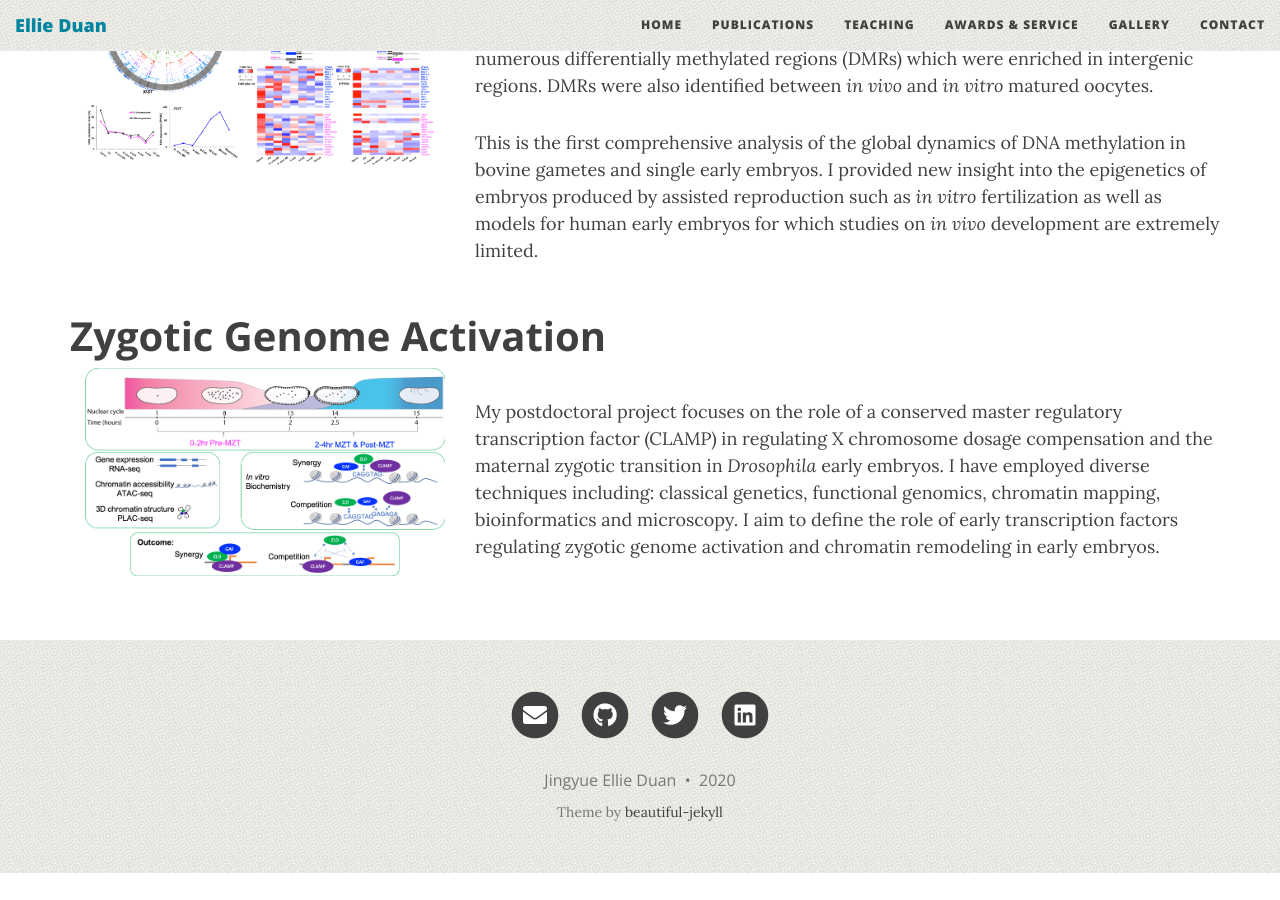
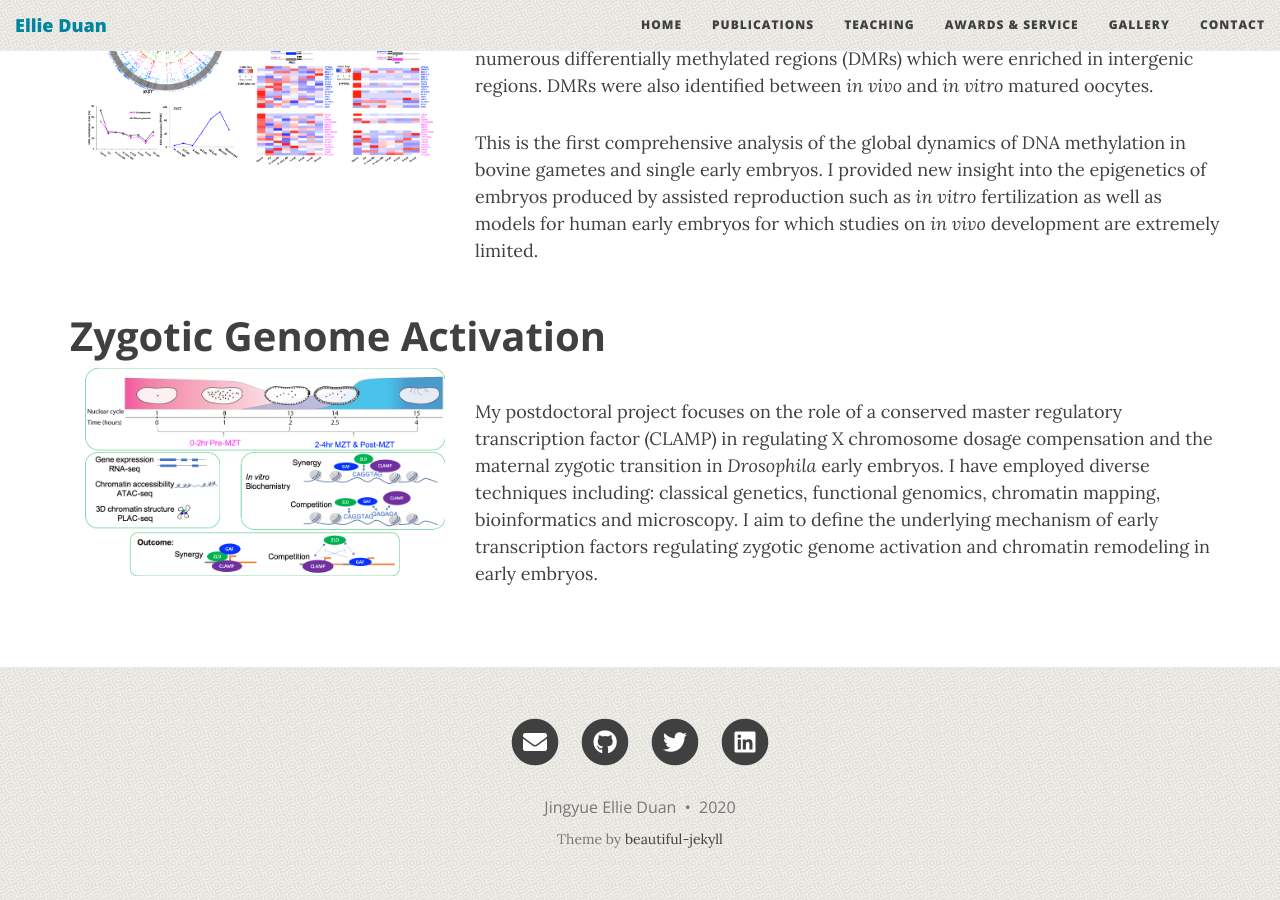
Before and after one commit to EllieDuan/EllieDuan.github.io, a Jekyll site: the page built from index.html, in a window 1280 px wide and 900 px high, scrolled down 2654 px. Built offline with Jekyll 4.4.1, drawn with Linux system fonts in a browser that asks for light colours; nearby versions of some CDN libraries; the list of posts is cut into pages by our own code; before the commit the page ends 3527 px from its top, so only the background shows below that.

Commit message:
update index last para

```diff
--- a/index.html
+++ b/index.html
@@ -86,9 +86,8 @@
             <img src="/img/research/zga.png">
         </div>
         <div class="col-lg-8">
-        	<p> My postdoctoral project focuses on the role of a conserved master regulatory transcription factor (CLAMP) in regulating X chromosome dosage compensation and the maternal zygotic transition in <i>Drosophila</i> early embryos. I have employed diverse techniques including: classical genetics, functional genomics, chromatin mapping, bioinformatics and microscopy. I aim to define the role of early transcription factors regulating zygotic genome activation and chromatin remodeling in early embryos.
+        	<p> My postdoctoral project focuses on the role of a conserved master regulatory transcription factor (CLAMP) in regulating X chromosome dosage compensation and the maternal zygotic transition in <i>Drosophila</i> early embryos. I have employed diverse techniques including: classical genetics, functional genomics, chromatin mapping, bioinformatics and microscopy. I aim to define the underlying mechanism of early transcription factors regulating zygotic genome activation and chromatin remodeling in early embryos.
           </p>
         </div>
     </div>
-
 </div>
```
